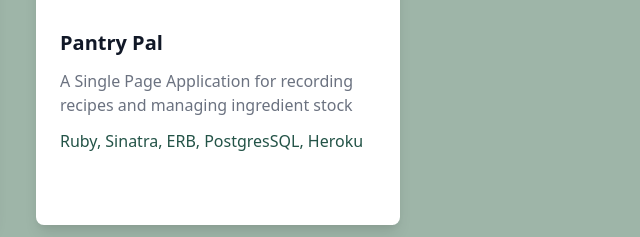
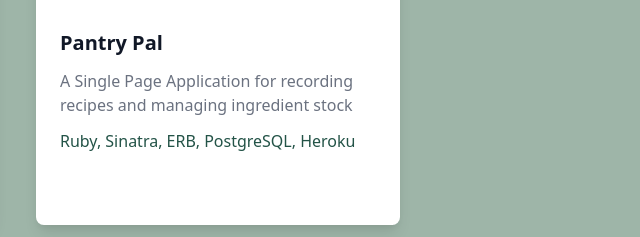
Before and after one commit to Morgan-Summer-Davis/morgan-summer-davis, a website built with Vite: page index.html in a window 1280 px wide. Shown: the part 1923-2160 px from the top of the page, 624-1264 px from the left. Built offline with nearby package versions, Linux system fonts and the light colour scheme.

Commit message:
fix: 'PostgresSQL' to 'PostgreSQL'

```diff
--- a/index.html
+++ b/index.html
@@ -312,7 +312,7 @@
                   ingredient stock
                 </p>
                 <p class="mt-3 text-base text-airbytepurple">
-                  Ruby, Sinatra, ERB, PostgresSQL, Heroku
+                  Ruby, Sinatra, ERB, PostgreSQL, Heroku
                 </p>
               </div>
             </div>
```
Also changed, not shown: dist/index.html, 1 other file.
